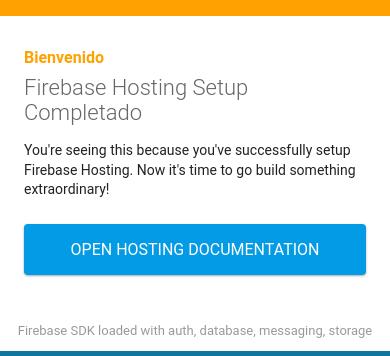
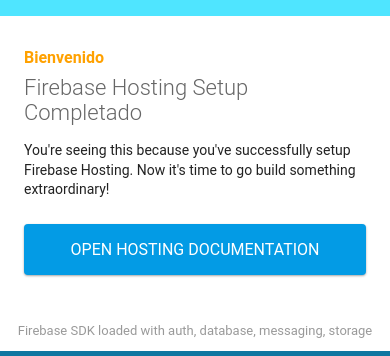
Before and after one commit to HugoGlez99/hugh, a plain HTML site: page public/index.html in a window 390 px wide. Shown: the top 356 px of the page. Drawn offline with Linux system fonts and the light colour scheme; some packages are replaced by stand-ins of ours.

Commit message:
primer commit

```diff
--- a/public/index.html
+++ b/public/index.html
@@ -26,7 +26,7 @@
       #load { color: rgba(0,0,0,0.4); text-align: center; font-size: 13px; }
       @media (max-width: 600px) {
         body, #message { margin-top: 0; background: white; box-shadow: none; }
-        body { border-top: 16px solid #ffa100; }
+        body { border-top: 16px solid #00d9ffb0; }
       }
       #infoadicional {
   width: 280px;
```
